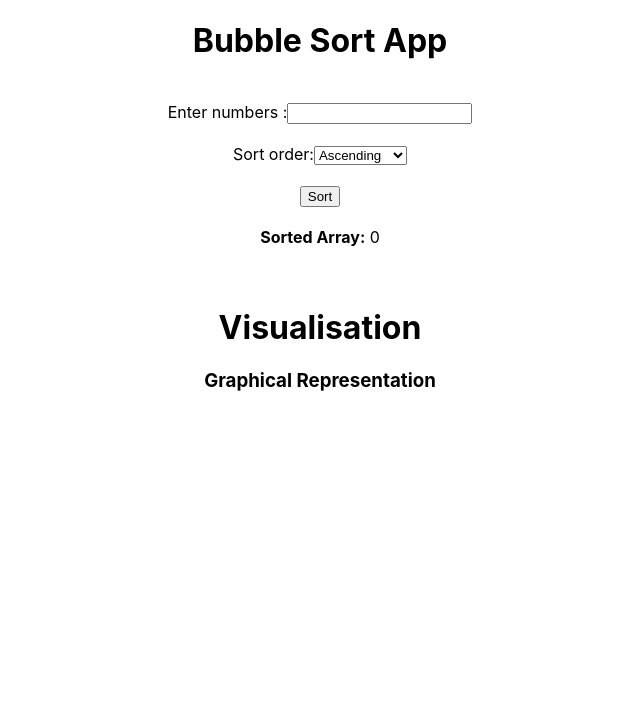
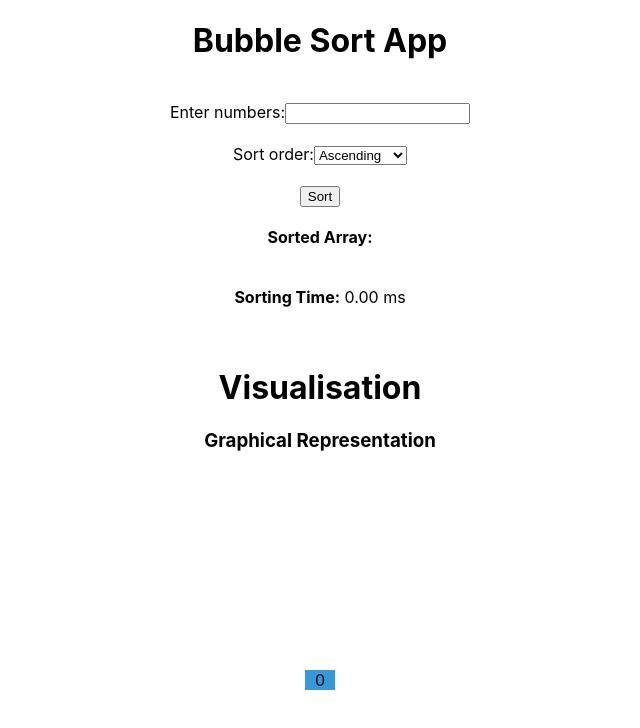
Before and after one commit to ek-sarath/task-app, a React (Create React App) app: page / in a window 1280 px wide. Both pictures are taken after a click on the button "Sort". Shown: the top 728 px of the page, without its empty margins (320-960 px from the left). Built offline with nearby package versions, Linux system fonts and the light colour scheme.

Commit message:
Visualisation Completed

```diff
--- a/package.json
+++ b/package.json
@@ -6,6 +6,7 @@
     "@testing-library/jest-dom": "^5.17.0",
     "@testing-library/react": "^13.4.0",
     "@testing-library/user-event": "^13.5.0",
+    "package-name": "^0.1.0",
     "react": "^18.2.0",
     "react-dom": "^18.2.0",
     "react-scripts": "5.0.1",
--- a/src/App.js
+++ b/src/App.js
@@ -1,16 +1,46 @@
-import React from 'react';
+import React, { useState } from 'react';
 import BubbleSortApp from './components/BubblesortApp';
 import './App.css';
 import Visualisation from './components/Visualisation';
 
 const App = () => {
+  const [sortedArray, setSortedArray] = useState([]);
+
   return (
     <div>
-      <h1>Bubble Sort App</h1><br/>
-      <BubbleSortApp /><br/><br/>
-      <Visualisation />
+      <h1>Bubble Sort App</h1><br />
+      <BubbleSortApp setSortedArray={setSortedArray} /> <br/><br/>
+      <Visualisation sortedArray={sortedArray} />
     </div>
   );
 };
 
 export default App;
+
+
+
+
+
+
+
+
+
+
+
+
+// import React from 'react';
+// import BubbleSortApp from './components/BubblesortApp';
+// import './App.css';
+// import Visualisation from './components/Visualisation';
+
+// const App = () => {
+//   return (
+//     <div>
+//       <h1>Bubble Sort App</h1><br/>
+//       <BubbleSortApp /><br/><br/>
+//       <Visualisation />
+//     </div>
+//   );
+// };
+
+// export default App;
--- a/src/components/BubblesortApp.jsx
+++ b/src/components/BubblesortApp.jsx
@@ -1,11 +1,14 @@
 import React, { useState } from 'react';
 
-const BubbleSortApp = () => {
+const BubbleSortApp = ({setSortedArray}) => {
   const [inputArray, setInputArray] = useState('');
   const [sortOrder, setSortOrder] = useState('asc');
-  const [sortedArray, setSortedArray] = useState([]);
+  const [sortedArray, setSortedArrayState] = useState([]);
+  const [sortingTime, setSortingTime] = useState(0);
 
-  const bubbleSort = (arr, order) => {
+  const bubbleSort = async (arr, order) => {
+    const start = performance.now();
+
     const n = arr.length;
     let swapped;
 
@@ -15,23 +18,29 @@ const BubbleSortApp = () => {
         if ((order === 'asc' && arr[i] > arr[i + 1]) || (order === 'desc' && arr[i] < arr[i + 1])) {
           [arr[i], arr[i + 1]] = [arr[i + 1], arr[i]];
           swapped = true;
+
+          await new Promise(resolve => setTimeout(resolve, 500));
+          setSortedArrayState([...arr]);
         }
       }
     } while (swapped);
 
+    const end = performance.now();
+    setSortingTime(end - start);
+
     return arr;
   };
 
-  const handleSort = () => {
+  const handleSort = async () => {
     const arrayToSort = inputArray.split(',').map(Number);
-    const sorted = bubbleSort([...arrayToSort], sortOrder);
+    const sorted = await bubbleSort([...arrayToSort], sortOrder);
     setSortedArray(sorted);
   };
 
   return (
     <div className='BubbleSort'>
       <label>
-        Enter numbers :
+        Enter numbers:
         <input
           type="text"
           value={inputArray}
@@ -48,12 +57,16 @@ const BubbleSortApp = () => {
           <option value="asc">Ascending</option>
           <option value="desc">Descending</option>
         </select>
-      </label><br/><br/>
+      </label><br /><br />
 
-      <button onClick={handleSort}>Sort</button><br/><br/>
+      <button onClick={handleSort}>Sort</button> <br/><br/>
 
       <div>
         <strong>Sorted Array:</strong> {sortedArray.join(', ')}
+      </div> <br/><br/>
+
+      <div>
+        <strong>Sorting Time:</strong> {sortingTime.toFixed(2)} ms
       </div>
     </div>
   );
--- a/src/components/Visualisation.jsx
+++ b/src/components/Visualisation.jsx
@@ -1,12 +1,91 @@
 import React from 'react';
 
-const Visualisation = () => {
+const Visualisation = ({ sortedArray }) => {
+  const maxBarHeight = 200;
+  const barWidth = 30;
+
+  const containerStyle = {
+    display: 'flex',
+    alignItems: 'flex-end',
+    justifyContent: 'center',
+    height: `${maxBarHeight}px`,
+  };
+
   return (
     <div className='Visualisation'>
-        <h1>Visualisation</h1>
-        <h3>Graphical Representation</h3>
+      <h1>Visualisation</h1>
+      <h3>Graphical Representation</h3><br/>
+      <div style={containerStyle}>
+        {sortedArray.map((value, index) => (
+          <div
+            key={index}
+            style={{
+              height: `${(value / Math.max(...sortedArray)) * maxBarHeight}px`,
+              width: `${barWidth}px`,
+              backgroundColor: '#3498db',
+              margin: '0 5px',
+              display: 'inline-block',
+            }}
+          >
+            {value}
+          </div>
+        ))}
+      </div> <br/><br/>
     </div>
   );
 };
 
 export default Visualisation;
+
+
+
+
+
+
+
+
+
+
+
+
+
+
+
+
+
+
+
+
+
+
+// import React from 'react';
+
+// const Visualisation = ({sortedArray}) => {
+//   const maxBarHeight = 100;
+//   const barWidth = 30;
+
+//   return (
+//     <div className='Visualisation'>
+//       <h1>Visualisation</h1>
+//       <h3>Graphical Representation</h3>
+//       <div style={{ display: 'flex' }}>
+//         {sortedArray.map((value, index) => (
+//           <div
+//             key={index}
+//             style={{
+//               height: `${(value / Math.max(...sortedArray)) * maxBarHeight}px`,
+//               width: `${barWidth}px`,
+//               backgroundColor: '#3498db',
+//               margin: '0 5px',
+//               display: 'inline-block',
+//             }}
+//           >
+//             {value}
+//           </div>
+//         ))}
+//       </div>
+//     </div>
+//   );
+// };
+
+// export default Visualisation;
```
Also changed, not shown: 1 other file (tests, documents, lock files or other folders).
